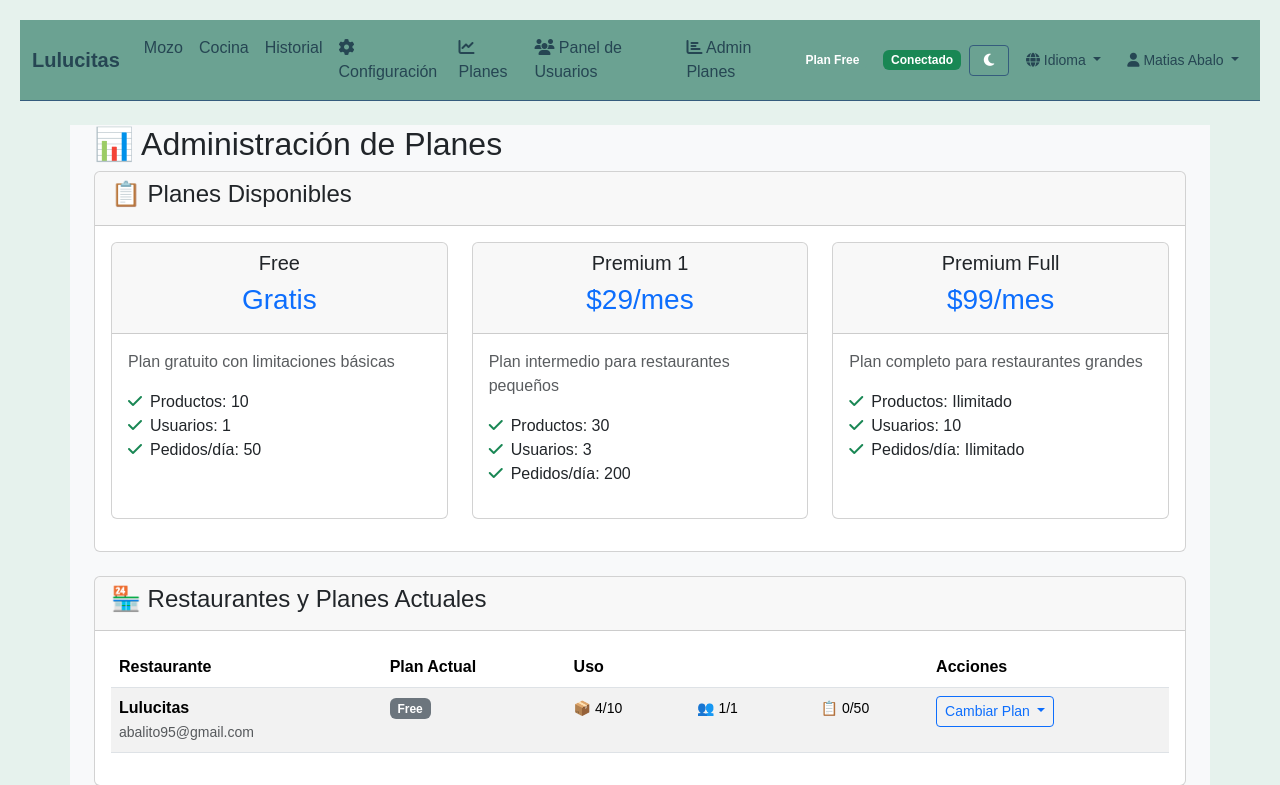
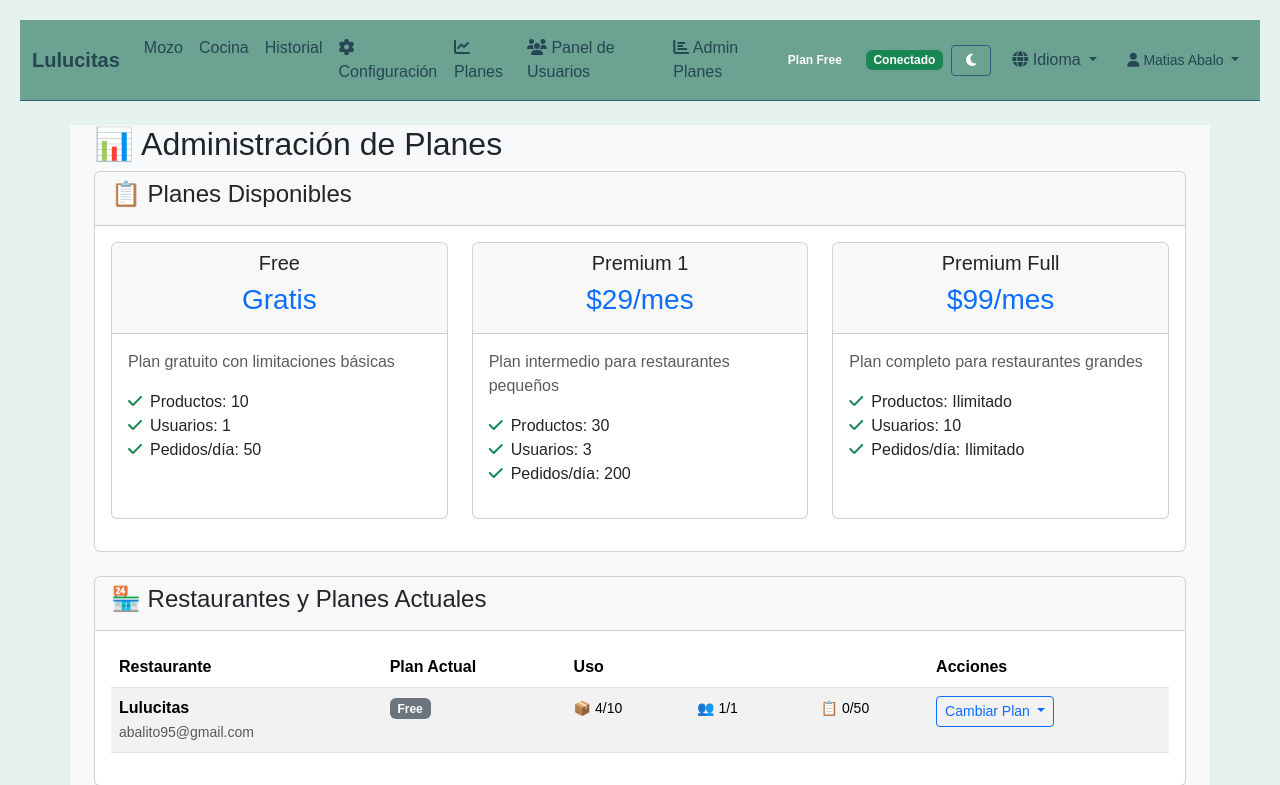
Before and after one commit to Abalito04/App-resto, a Flask app: page /auth/admin/planes in a window 1280 px wide. Shown: the top 785 px of the page. Run offline with Flask 3, Linux system fonts and the light colour scheme; a user stored in the database is signed in; some libraries are stand-ins or nearby versions.

Commit message:
quedo funcional

```diff
--- a/templates/base.html
+++ b/templates/base.html
@@ -147,7 +147,7 @@
           <i class="fas fa-moon"></i>
         </button>
         <div class="dropdown">
-          <button class="btn btn-outline-light dropdown-toggle btn-sm" type="button" data-bs-toggle="dropdown" title="{{ _('Cambiar idioma') }}">
+          <button class="btn btn-outline-light dropdown-toggle" type="button" data-bs-toggle="dropdown" title="{{ _('Cambiar idioma') }}">
             <i class="fas fa-globe"></i> {{ _('Idioma') }}
           </button>
           <ul class="dropdown-menu dropdown-menu-end">
@@ -176,7 +176,7 @@
       <ul class="navbar-nav ms-auto">
         <li class="nav-item">
           <div class="dropdown">
-            <button class="btn btn-outline-light dropdown-toggle btn-sm me-2" type="button" data-bs-toggle="dropdown" title="{{ _('Cambiar idioma') }}">
+            <button class="btn btn-outline-light dropdown-toggle me-2" type="button" data-bs-toggle="dropdown" title="{{ _('Cambiar idioma') }}">
               <i class="fas fa-globe"></i> {{ _('Idioma') }}
             </button>
             <ul class="dropdown-menu dropdown-menu-end">
```
